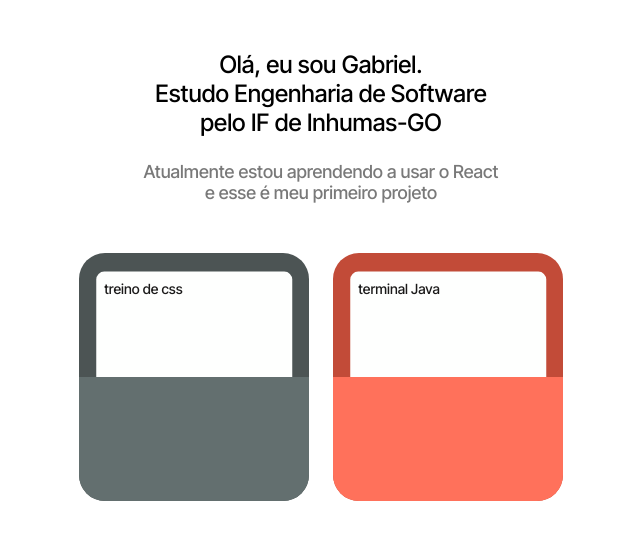
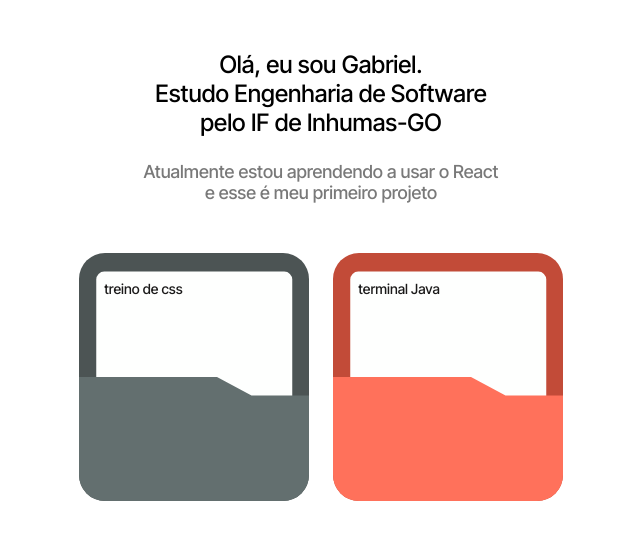
Before and after one commit to MrCode-Man/Treino_com_react, a React (Vite) app: page / in a window 1280 px wide. Shown: the top 540 px of the page, without its empty margins (319-959 px from the left). Built offline with nearby package versions, Linux system fonts and the light colour scheme.

Commit message:
colocado um estilo em '.frente' para simular melhor uma pasta aberta

```diff
--- a/src/components/Pasta.css
+++ b/src/components/Pasta.css
@@ -75,4 +75,13 @@
     width: 100%;
     height: 50%;
     border-radius: 0 0 26px 26px;
+
+    clip-path: polygon(
+            0% 0%,      /* 1. Canto Superior Esquerdo (Reta) */
+            60% 0%,     /* 2. INÍCIO da Descida Diagonal (75% largura, 0% altura) - Mais adiante! */
+            75% 15%,    /* 3. Fim da Descida Diagonal/Início da Reta (85% largura, 15% altura) */
+            100% 15%,   /* 4. Canto Superior Direito (100% largura, 15% altura) - Linha RETA */
+            100% 100%,  /* 5. Canto Inferior Direito (Reta) */
+            0% 100%     /* 6. Canto Inferior Esquerdo (Reta) */
+    );
 }
```
